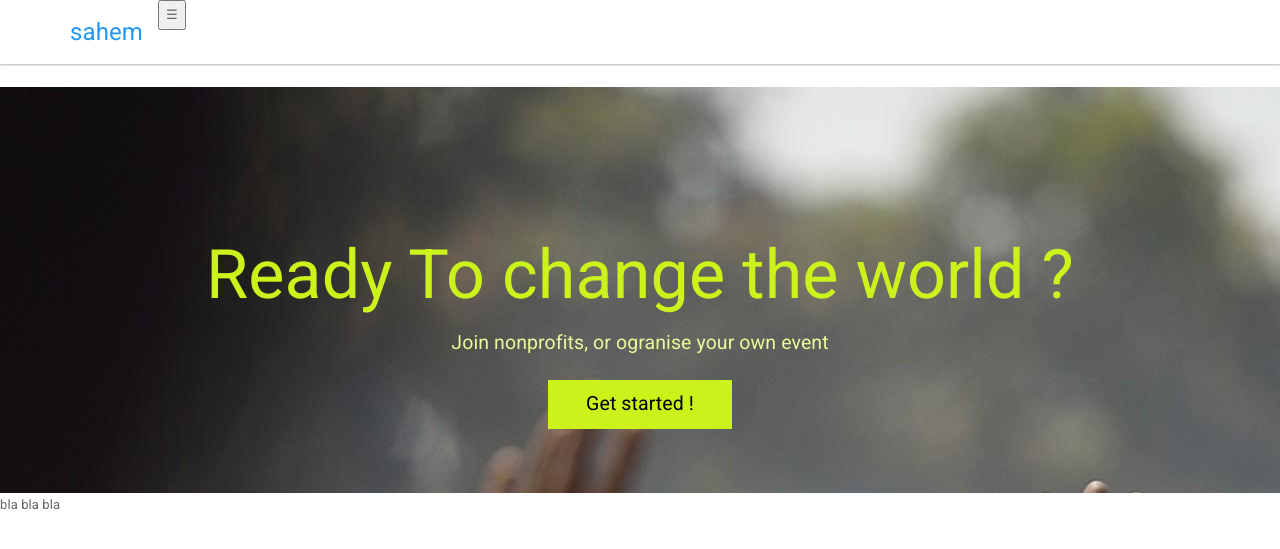
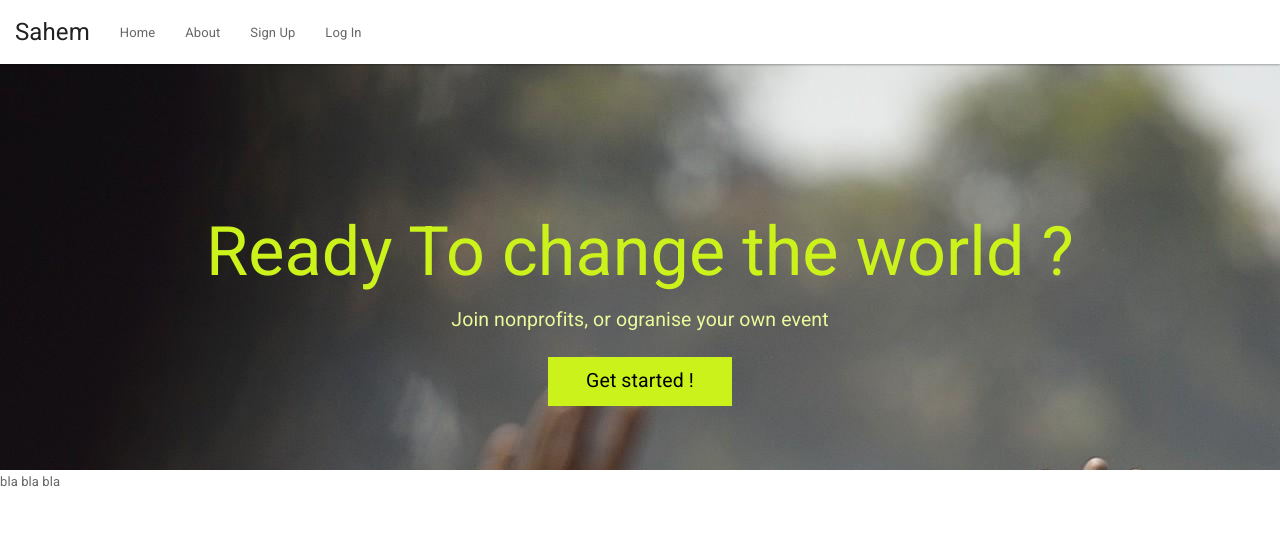
Before and after one commit to GMAGD/sahem, a Django app: page / in a window 1280 px wide. Shown: the top 549 px of the page. Run offline with Django 3.2, Linux system fonts and the light colour scheme; parts of the project's set-up code (start-up, migrations or seed data) failed here and were passed over; some libraries are stand-ins or nearby versions.

Commit message:
refactor style1.css into the default project.css and change the nv bar

```diff
--- a/sahem/static/css/project.css
+++ b/sahem/static/css/project.css
@@ -36,3 +36,41 @@
 [hidden][style="display: block;"] {
   display: block !important;
 }
+
+/* Abdeljalil CSS*/
+body{
+    margin: 0px;
+    padding: 0px;
+    font-family: Roboto;
+}
+#headerpic {
+    padding-top: 10%;
+    padding-bottom: 5%;
+
+    text-align: center;
+    color: #e9fa9b;
+    font-size: 150%;
+    width: 100%;
+    height: 100%;
+    background-image: url(../images/friedman-disaster.jpeg);
+}
+
+#headerpic h1{
+    color: #ccf21c;
+    font-size: 350%;
+}
+
+#headerpic button{
+    background: #ccf21c;
+    border: none;
+    color: black;
+    font-size: 100%;
+    padding-left: 3%;
+    padding-right: 3%;
+    padding-top: 0.5%;
+    padding-bottom: 0.5%;
+}
+
+main {
+  margin-top: 64px;
+}
--- a/sahem/templates/base.html
+++ b/sahem/templates/base.html
@@ -22,7 +22,6 @@
             <!-- This file store project specific CSS -->
             <link href="{% static 'css/project.css' %}" rel="stylesheet">
 
-            <link rel="stylesheet" href="{% static 'css/style1.css' %}" type="text/css">
         {% endblock %}
 
         {% block angular %}
@@ -33,17 +32,9 @@
 
     <body>
 
-        <div class="m-b">
-            <nav class="navbar navbar-dark navbar-static-top bg-inverse">
-                <div class="container">
-                    <a class="navbar-brand" href="/">sahem</a>
-                    <button type="button" class="navbar-toggler hidden-sm-up pull-xs-right" data-toggle="collapse"
-                            data-target="#bs-navbar-collapse-1">
-                        &#9776;
-                    </button>
+        <nav class="navbar navbar-default navbar-fixed-top" role="navigation">
+            <a class="navbar-brand" href="#">Sahem</a>
 
-                    <!-- Collect the nav links, forms, and other content for toggling -->
-                    <div class="collapse navbar-toggleable-xs" id="bs-navbar-collapse-1">
             <ul class="nav navbar-nav">
                 <li class="nav-item">
                     <a class="nav-link" href="{% url 'home' %}">Home</a>
@@ -73,12 +64,11 @@
                         </li>
                 {% endif %}
             </ul>
-                    </div>
-                </div>
+
         </nav>
-        </div>
 
 
+        <main>
 
             {% if messages %}
                 {% for message in messages %}
@@ -86,10 +76,11 @@
                 {% endfor %}
             {% endif %}
 
+
             {% block content %}
                 <p>Use this document as a way to quick start any new project.</p>
             {% endblock content %}
-
+        </main>
 
 
         {% block modal %}{% endblock modal %}
```
Also changed, not shown: sahem/static/css/style1.css (deleted, +0 -32 lines). Lines whose indentation alone changed are shown as unchanged.
